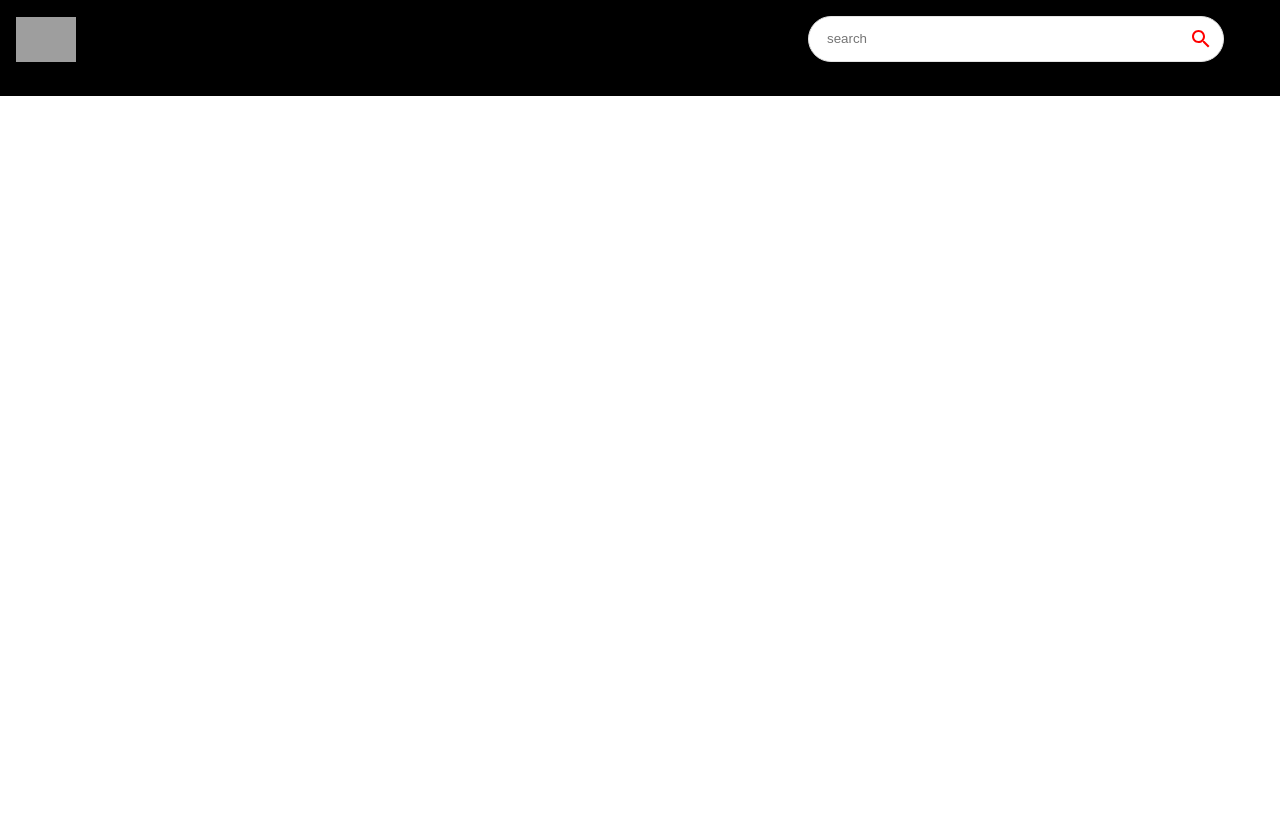
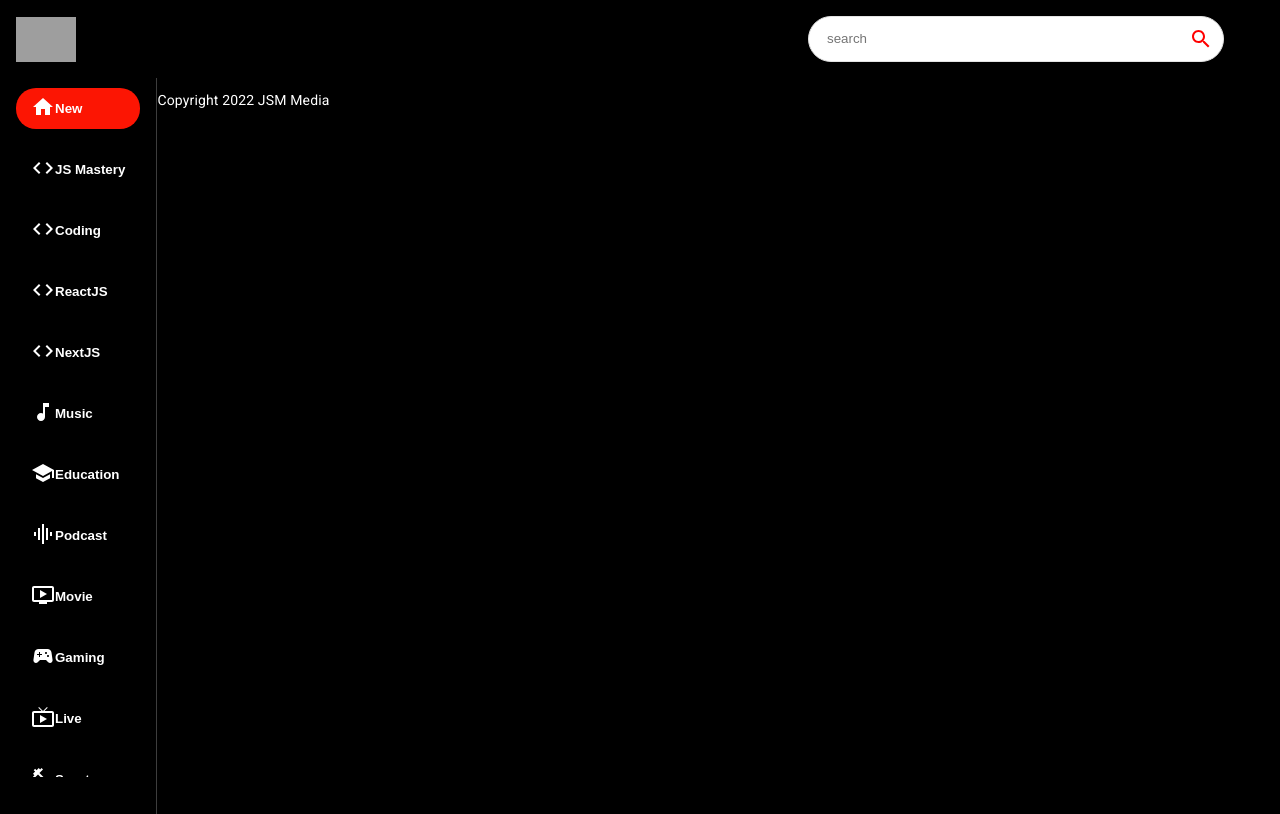
Before and after one commit to dilbackermm/YT_Clone, a React (Create React App) app: page / in a window 1280 px wide. Built offline with nearby package versions, Linux system fonts and the light colour scheme; grey boxes are pictures that could not be loaded.

Commit message:
updating sidebar component

```diff
--- a/src/components/Feed.jsx
+++ b/src/components/Feed.jsx
@@ -1,8 +1,22 @@
+import { Box, Stack, Typography } from '@mui/material'
 import React from 'react'
+import Sidebar from './Sidebar'
 
 const Feed = () => {
   return (
-    <div>Feed</div>
+ <Stack
+ sx={{ flexDirection: { sx: "column", md:"row"} }}
+ >
+<Box sx={{ height: {sx: 'auto', md:'92vh' }, borderRight: '1px solid #3d3d3d', px: {sx:0, md: 2}}}>
+<Sidebar />
+</Box>
+<Typography
+className='copyright'
+variant='body2' sx={{ mt:1.5, color: '#fff'}}
+>
+Copyright 2022 JSM Media
+</Typography>
+ </Stack>
   )
 }
 
--- /dev/null
+++ b/src/components/Sidebar.jsx
@@ -0,0 +1,31 @@
+import { Stack } from '@mui/material'
+import React from 'react'
+import { categories } from '../utils/constants'
+
+const selectedCategory = 'New';
+
+const Sidebar = () => (
+    <Stack
+    direction='row'
+    sx={{
+        overflow: "auto",
+        height: { sx: 'auto', md: '95%' },
+        flexDirection: { md: 'column'},
+    }}
+    >
+{categories.map((category) => (
+    <button
+    className='category-btn'
+   style={{
+    background: category.name === selectedCategory && '#FC1503' ,
+    color: 'white'
+   }}
+    >
+        <span>{category.icon}</span>
+        <span>{category.name}</span>
+    </button>
+))}
+    </Stack>
+)
+
+export default Sidebar
--- a/src/components/index.js
+++ b/src/components/index.js
@@ -4,3 +4,4 @@
 export { default as VideoDetail } from './VideoDetail';
 export { default as SearchFeed } from './SearchFeed';
 export { default as SearchBar } from './SearchBar';
+export { default as Sidebar } from './Sidebar';
```
